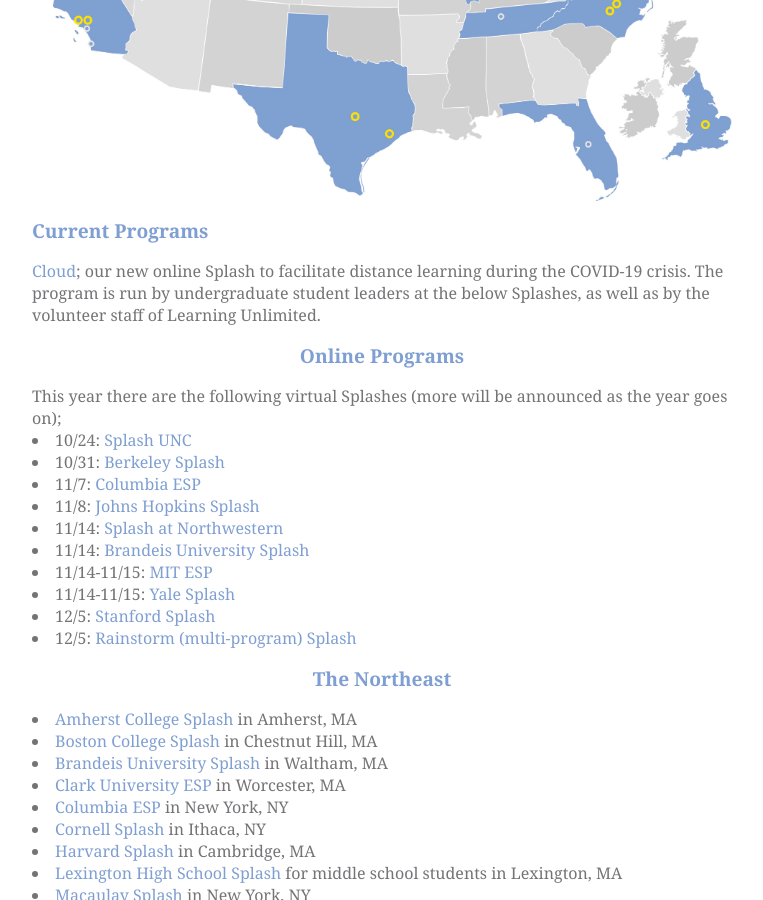
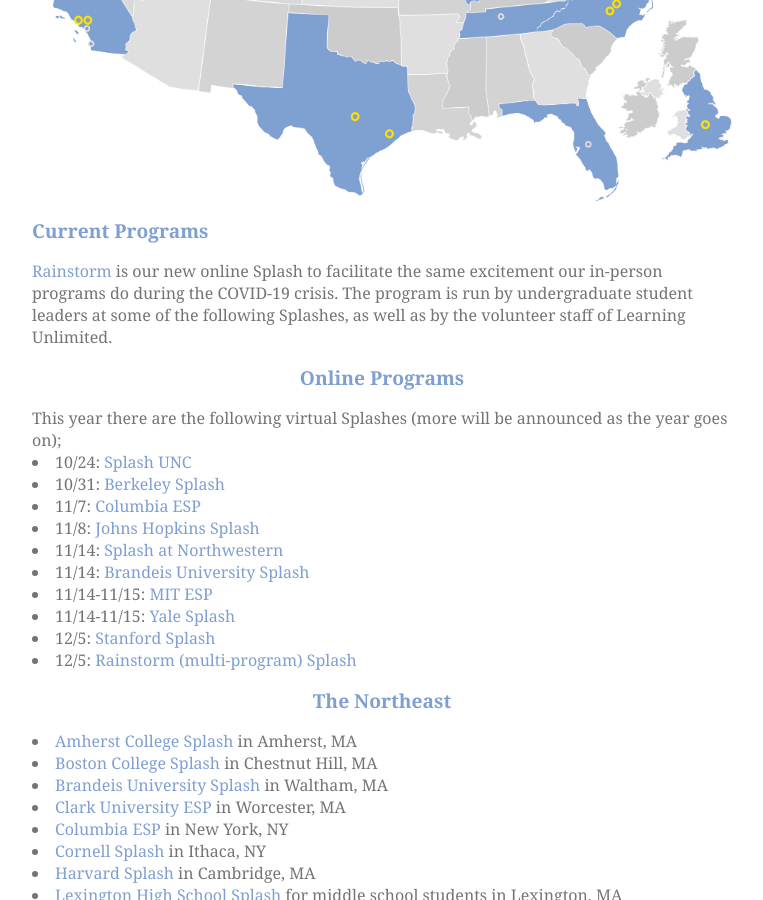
Before and after one commit to learning-unlimited/learning-unlimited.github.io, a Jekyll site: the page built from _current-programs/index.html, in a window 1280 px wide and 900 px high, scrolled down 513 px. Shown: the whole window, without its empty margins (250-1013 px from the left). Built offline with Jekyll 4.4.1, drawn with Linux system fonts in a browser that asks for light colours; nearby versions of some CDN libraries.

Commit message:
edit Rainstorm explanation

```diff
--- a/_current-programs/index.html
+++ b/_current-programs/index.html
@@ -53,7 +53,8 @@
 
 <h2>Current Programs</h2>
 
-  <a href="https://cloud.learningu.org/">Cloud</a>; our new online Splash to facilitate distance learning during the COVID-19 crisis. The program is run by undergraduate student leaders at the below Splashes, as well as by the volunteer staff of Learning Unlimited.
+  <a href="https://cloud.learningu.org/">Rainstorm</a> is our new online Splash to facilitate the same excitement our in-person programs do during the COVID-19 crisis.
+The program is run by undergraduate student leaders at some of the following Splashes, as well as by the volunteer staff of Learning Unlimited.
   <div id="northeast">
 
 <div class="upcoming-programs">
```
